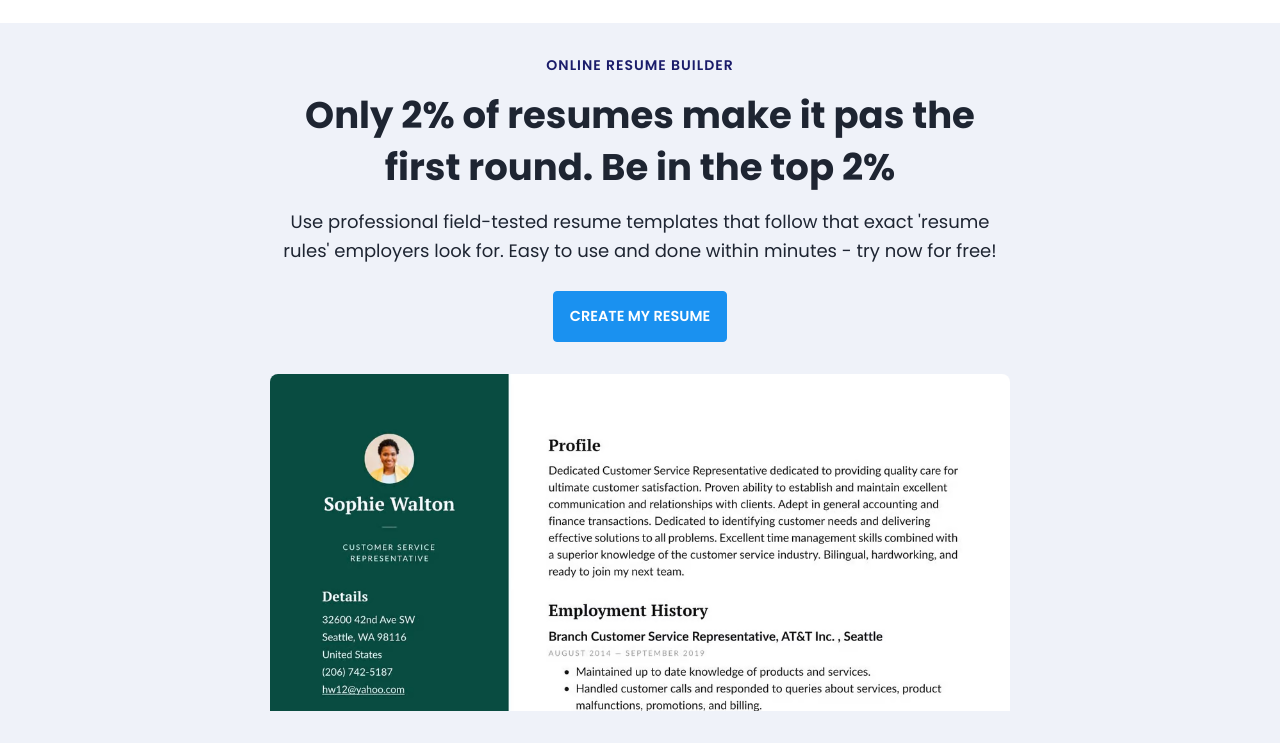
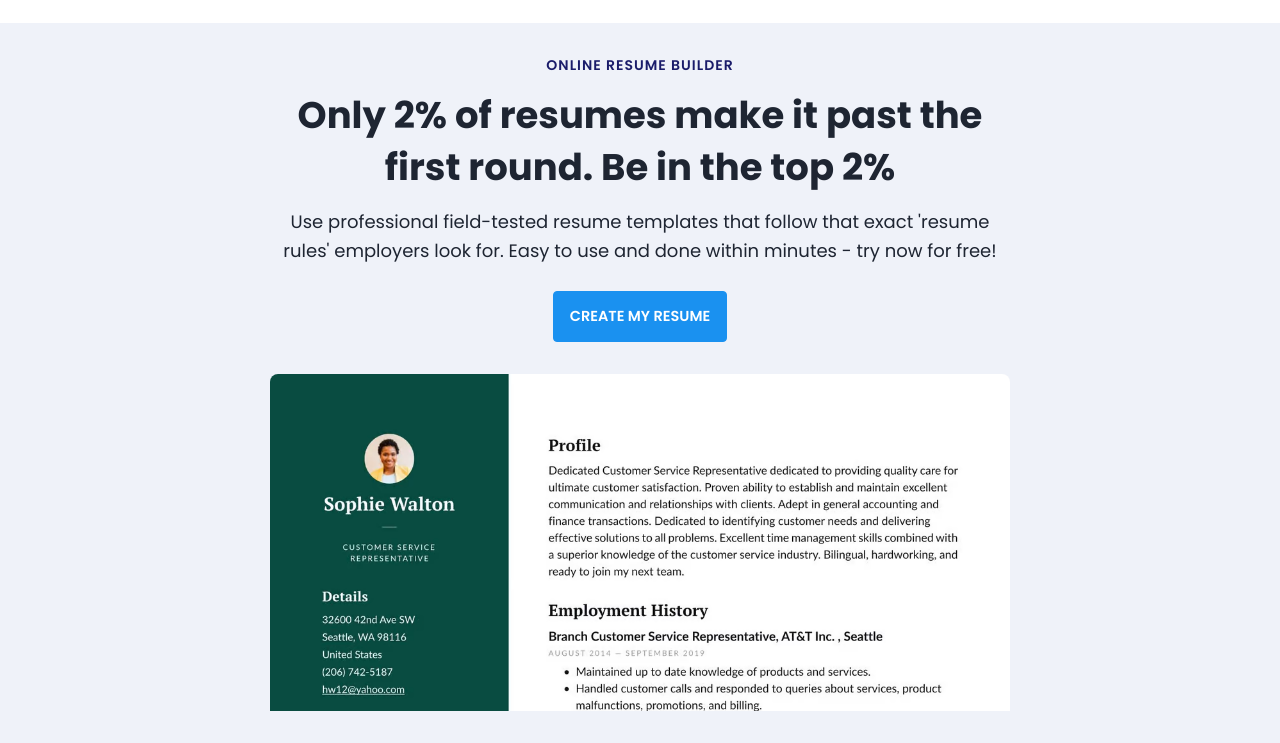
Before and after one commit to Dark095/Resume-Builder, a plain HTML site: page index.html in a window 1280 px wide. Shown: the part 57-800 px from the top of the page. Drawn offline with Linux system fonts and the light colour scheme.

Commit message:
Update index.html

```diff
--- a/index.html
+++ b/index.html
@@ -34,7 +34,7 @@
             <div class = "container">
                 <div class = "header-content text-center">
                     <h6 class = "text-uppercase text-blue-dark fs-14 fw-6 ls-1">online resume builder</h6>
-                    <h1 class = "lg-title">Only 2% of resumes make it pas the first round. Be in the top 2%</h1>
+                    <h1 class = "lg-title">Only 2% of resumes make it past the first round. Be in the top 2%</h1>
                     <p class = "text-dark fs-18">Use professional field-tested resume templates that follow that exact 'resume rules' employers look for. Easy to use and done within minutes - try now for free!</p>
                     <a href = "resume.html" class = "btn btn-primary text-uppercase">create my resume</a>
                     <img src = "assets/images/dublin-resume-templates.avif">
```
